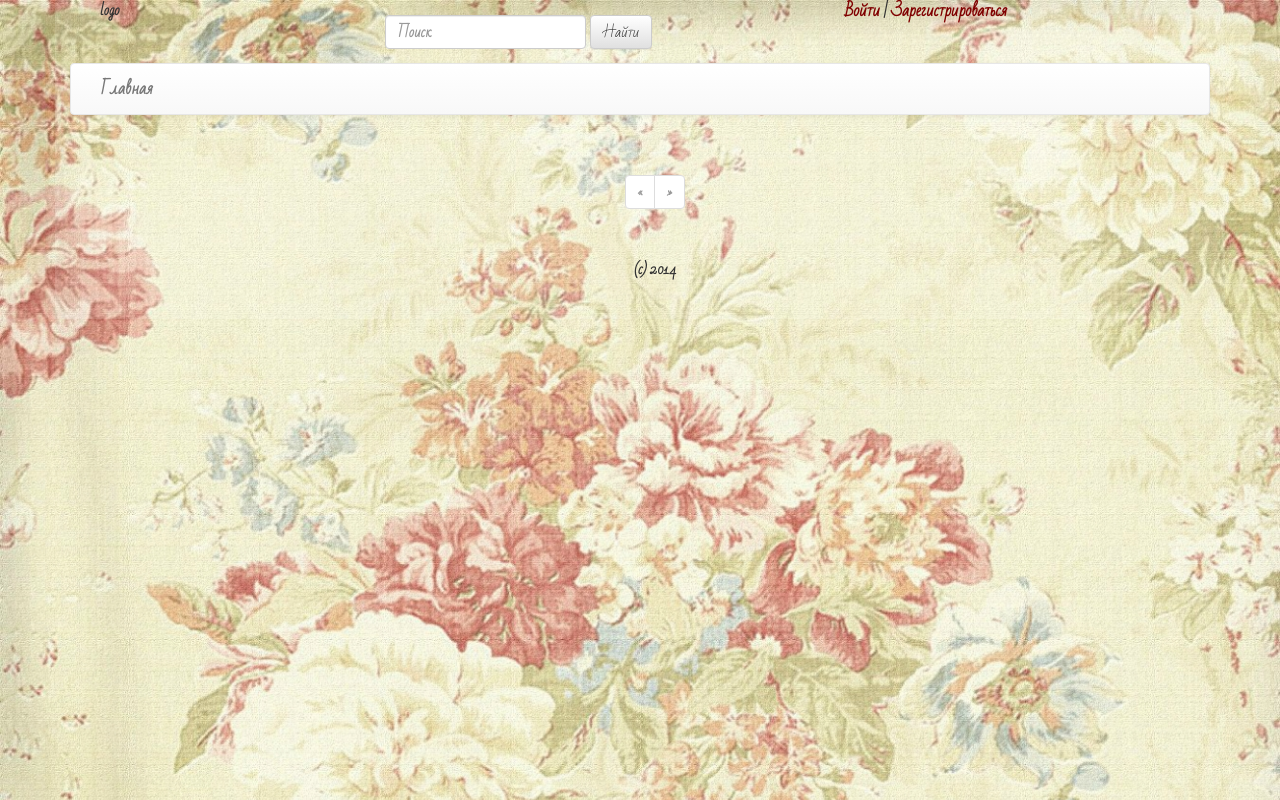
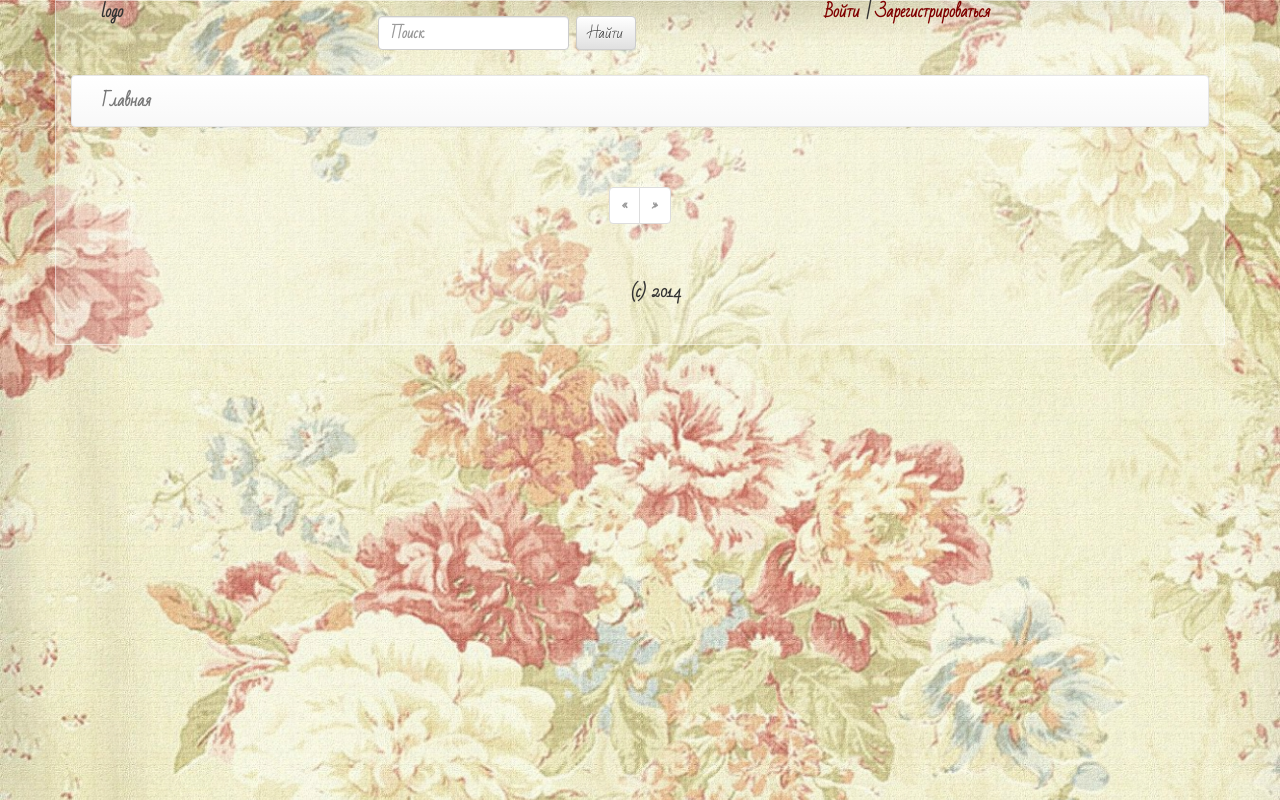
Before and after one commit to voidpart/bibd_coursework, a PHP site: template views/catalog/category.php in a window 1280 px wide. Run offline with PHP 8.4, Linux system fonts and the light colour scheme; the template is opened without the code that fills it, so the values that code supplies are empty.

Commit message:
fixed ui

```diff
--- a/static/css/main.css
+++ b/static/css/main.css
@@ -1,17 +1,43 @@
+@font-face {
+  font-family: 'Bad Script';
+  font-style: normal;
+  font-weight: 400;
+  src: local('Bad Script Regular'), local('BadScript-Regular'), url(../fonts/badscript.woff) format('woff');
+}
+
+body {
+	font-family: 'Bad Script', cursive;
+	font-weight: bold;
+	font-size: 12pt;
+}
+
+a {
+	color: #800000;
+}
+
+.cell {
+	margin-top: 10px;
+	margin-bottom: 10px;
+}
+
+#imgbox {
+	width: auto;
+	max-width: 100%;
+	min-height: 200px;
+	max-height: 300px;
+}
+
 #searchbox {
-	padding-top: 15px;
+	padding-top:15px;
+	padding-bottom: 15px;
 }
 
 input[type="number"] {
    width:50px;
 }
 
-.imgbox {
-	padding-top: 5px;
-	box-sizing: border-box;
-	height: 200px;
-	width: 100%;
-	overflow: hidden;
+#header {
+	margin-bottom: 10px;
 }
 
 #footer {
@@ -20,19 +46,10 @@ input[type="number"] {
 
 body {
 	background-image: url('../img/bg.jpg');
-		background-size: cover;
+	background-size: cover;
 }
 
 #page {
-	background-color: rgba(255,255,255,0.1);
+	background-color: rgba(255,255,255,0.2);
+	border: solid 1px rgba(255,255,255,0.5);
 }
-
-* {
-	font-family: 'Bad Script', cursive;
-	font-weight: bold;
-}
-
-a {
-	color: #800000;
-	font-size: 12pt;
-}
--- a/views/catalog/_products_grid.php
+++ b/views/catalog/_products_grid.php
@@ -5,14 +5,14 @@
 	{
 		$image_url = $this->app->image_helper->getFileUrl($product['image']);
 	} else {
-		$image_url = "none.jpg";
+		$image_url = $this->app->url_prefix."/static/img/nofoto.jpg";
 	}
 	?>
 
-	<div class="col-lg-3 col-md-3 col-sm-6">
+	<div class="col-lg-3 col-md-3 col-sm-6 cell">
 		<a href="<?php echo $url ?>"> <?php echo $product['title']; ?>
 		<div class="imgbox">
-		<img src="<?php echo $image_url; ?>" width="100%"></div>
+			<img src="<?php echo $image_url; ?>" width="100%"></div>
 		</a>
 
 		<?php if($this->controller->isUserLogged()) {
--- a/views/catalog/product.php
+++ b/views/catalog/product.php
@@ -1,6 +1,7 @@
 <?php
 	$title = $product['title'];
 	$description = $product['description'] ? $product['description'] : "Нет описания";
+	$image_url = $this->app->image_helper->getFileUrl($product['image']);
 ?>
 <h2><?php echo $title ?></h2>
 <div class="row">
--- a/views/layout.php
+++ b/views/layout.php
@@ -1,16 +1,17 @@
-<html>
+<!DOCTYPE html>
+<html lang="ru">
 <head>
 	<title>Hello world!</title>
+	<meta http-equiv="Content-Type" content="text/html; charset=utf-8">
 	<link rel="stylesheet" href="<?php echo $this->app->url_prefix;?>/static/css/bootstrap.css">
 	<link rel="stylesheet" href="<?php echo $this->app->url_prefix;?>/static/css/bootstrap-theme.css">
 	<link rel="stylesheet" href="<?php echo $this->app->url_prefix;?>/static/css/main.css">
-	<link href='http://fonts.googleapis.com/css?family=Bad+Script&subset=latin,cyrillic' rel='stylesheet' type='text/css'>
 	<script src="<?php echo $this->app->url_prefix;?>/static/js/jquery.js"></script>
 	<script src="<?php echo $this->app->url_prefix;?>/static/js/bootstrap.js"></script>
 </head>
 <body>
 <div id="page" class="container">
-	<div id="header" class="container">
+	<div id="header" class="container-fluid">
 		<div class="col-md-3">
 			logo
 		</div>
@@ -40,7 +41,7 @@
 			</ul>
 		</div>
 	</nav>
-	<div id="content" class="container">
+	<div id="content" class="container-fluid">
 	<?php echo $content; ?>
 	</div>
 	<div id="footer" class="container">
--- a/views/user/login.php
+++ b/views/user/login.php
@@ -8,13 +8,13 @@ if(isset($error)){
 	<div class="form-group">
 		<label for="inputUsername" class="col-sm-2 control-label">Username</label>
 	    <div class="col-sm-10">
-	      <input type="username" class="form-control" id="inputUsername" placeholder="Username">
+	      <input type="text" class="form-control" id="inputUsername" name="username" placeholder="Username">
 	    </div>
 	</div>
 	<div class="form-group">
 		<label for="inputUsername" class="col-sm-2 control-label">Password</label>
 	    <div class="col-sm-10">
-	      <input type="username" class="form-control" id="inputUsername" placeholder="Username">
+	      <input type="password" class="form-control" id="inputUsername" name="password" placeholder="Username">
 	    </div>
 	</div>
 	<div class="form-group">
```
Also changed, not shown: db.sql (+6 -6 lines), static/fonts/badscript.woff (added), static/img/nofoto.jpg (added).
